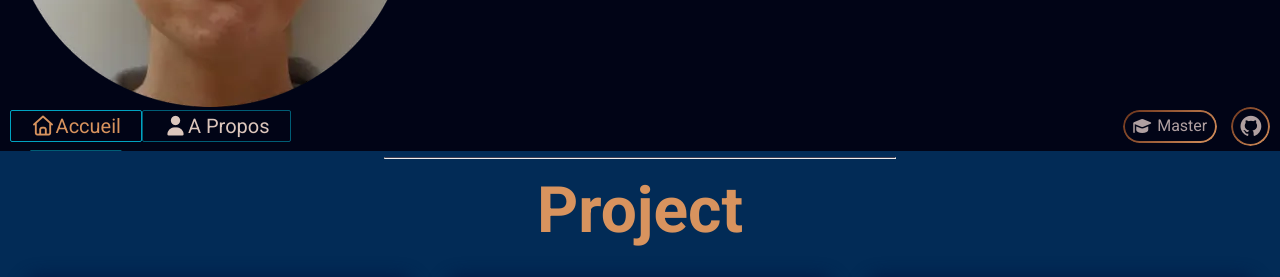
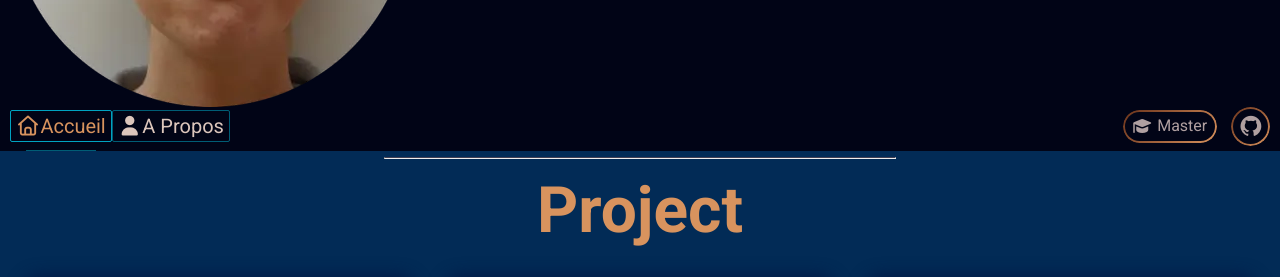
Before and after one commit to Carlier-Maxime/Carlier-Maxime.github.io, a Jekyll site: the page built from index.html, in a window 1280 px wide. Shown: the part 297-574 px from the top of the page. Built offline with Jekyll 4.4.1, drawn with Linux system fonts in a browser that asks for light colours; nearby versions of some CDN libraries.

Commit message:
:lipstick: Adjust navbar link padding for landscape and portrait orientations
- Add responsive padding styles for better alignment based on device orientation.

```diff
--- a/assets/css/navbar.css
+++ b/assets/css/navbar.css
@@ -92,9 +92,16 @@
         align-items: center;
 
         a {
-            padding: 0 var(--space-lg);
             border-radius: var(--radius-sm);
             transition: all .2s ease 0s;
+
+            @media (orientation: landscape) {
+                padding: 0 var(--space-lg);
+            }
+
+            @media (orientation: portrait) {
+                padding: 0 var(--space-xxs);
+            }
         }
     }
 
```
